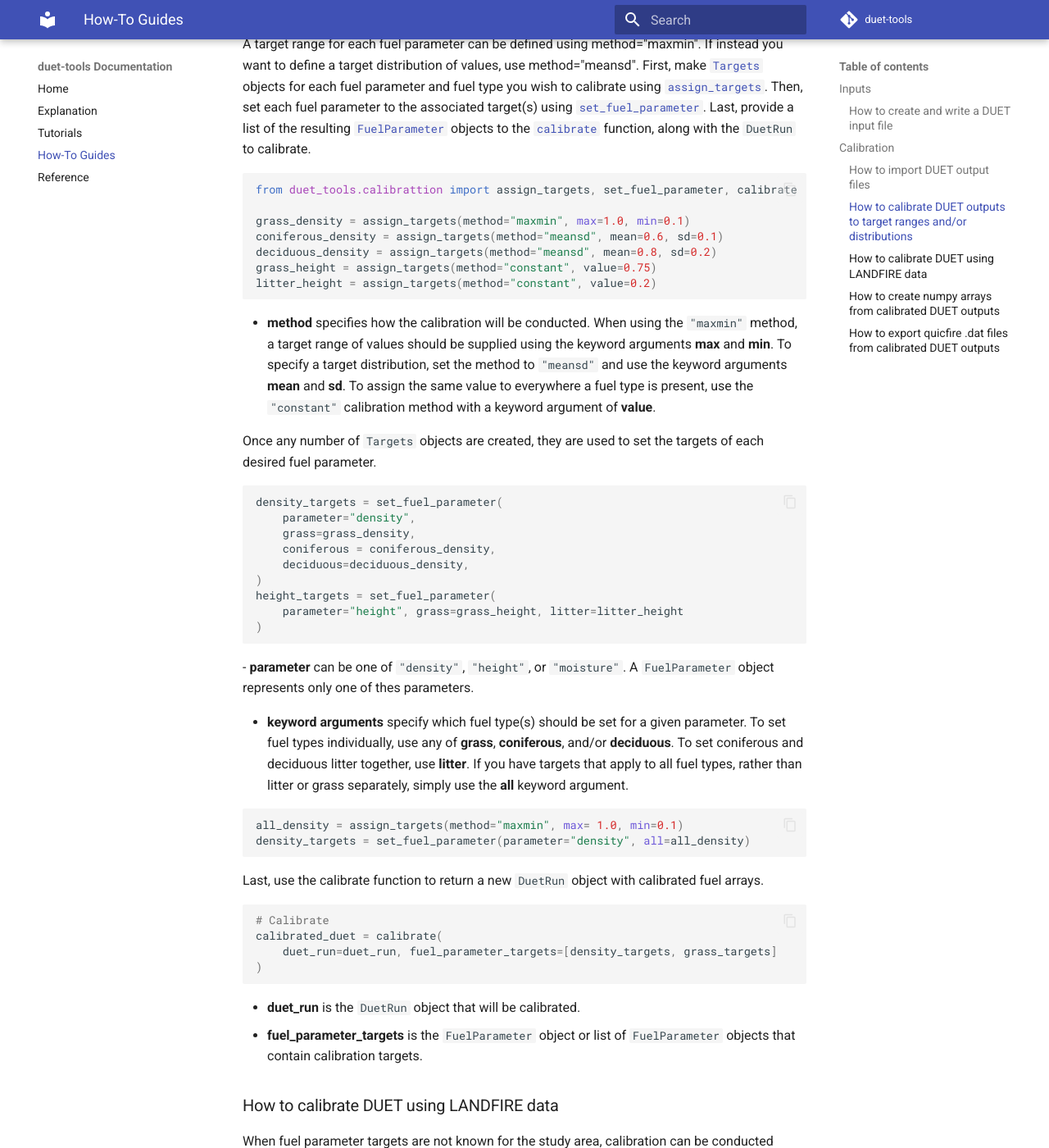
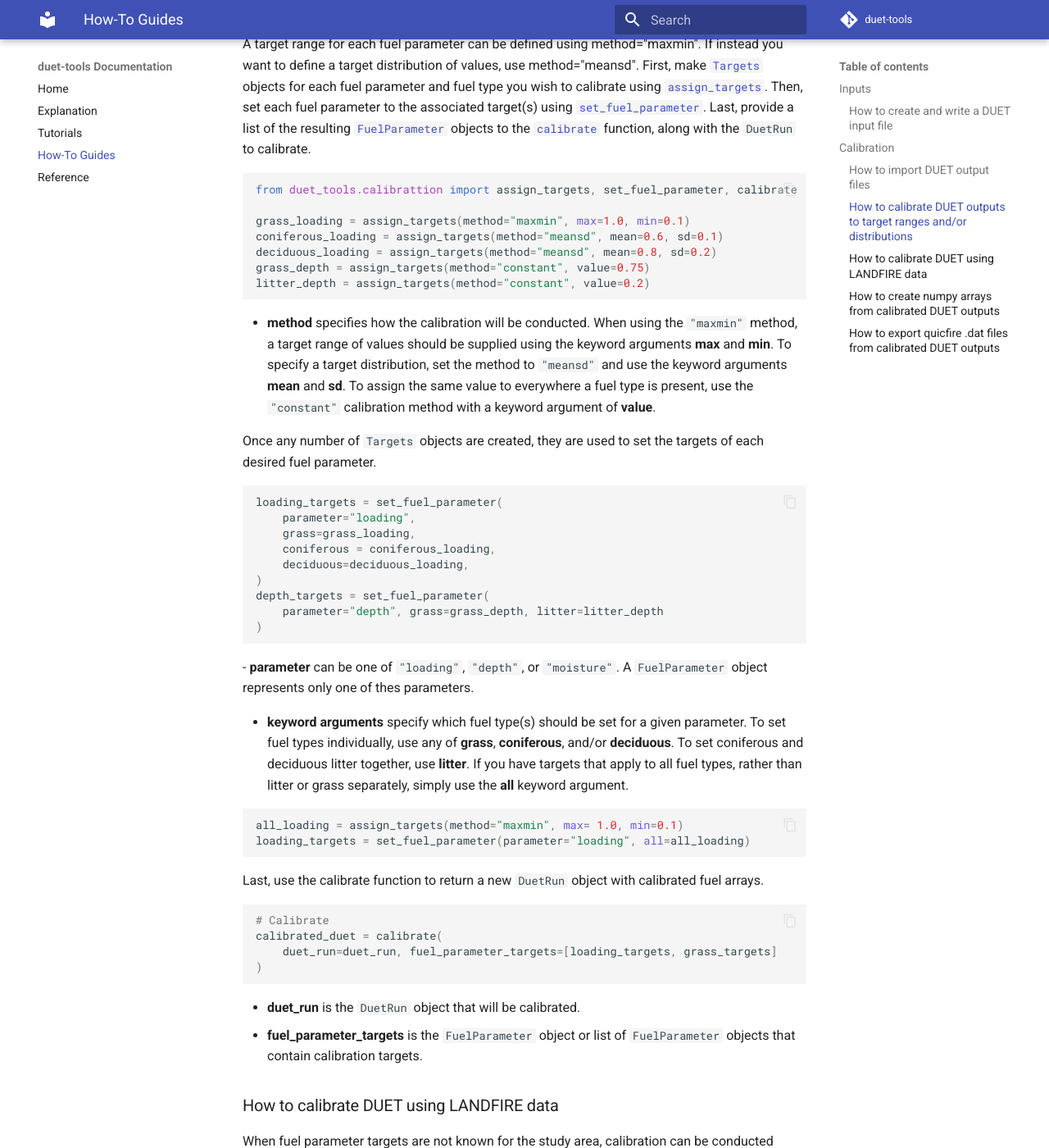
Before and after one commit to nmc-cafes/duet-tools, an MkDocs documentation site: the page built from docs/how-to-guides.md, in a window 1280 px wide and 1400 px high, scrolled down 2054 px. Shown: the whole window at 82% size. Built offline with MkDocs 1.6.1 and Material for MkDocs 9.7.7, drawn with Linux system fonts in a browser that asks for light colours; comment, search, counter and statistics services are not loaded; some of the changed text lies outside the part shown.

Commit message:
density -> loading; height -> depth

````diff
--- a/docs/how-to-guides.md
+++ b/docs/how-to-guides.md
@@ -63,15 +63,15 @@ from duet_tools.calibration import import_duet_manual
 
 duet_path = "path/to/duet/files"
 duet_run = import_duet_manual(directory=duet_path,
-                              density_grid_name="rhof.dat",
+                              loading_grid_name="rhof.dat",
                               moisture_grid_name="moist.dat",
-                              height_grid_name="depth.dat",
+                              depth_grid_name="depth.dat",
                               nx = 200,
                               ny = 200,
                               nsp = 5,
                               version="v2")
 ```
-- **density_grid_name**, **moisture_grid_name**, and **height_grid_name** are the file names of the three required DUET output arrays.
+- **loading_grid_name**, **moisture_grid_name**, and **depth_grid_name** are the file names of the three required DUET output arrays.
 - **nx** and **ny** define the number of cells in the x and y direction of the DUET grid.
 - **nsp** defines the number of separate fuel layers output by DUET. For DUET version 2, this is the tree species in the DUET input files, plus grass. For DUET version 1, this is always 2 (grass and litter).
 
@@ -84,11 +84,11 @@ First, make [`Targets`](reference.md#duet_tools.calibration.Targets) objects for
 ```python
 from duet_tools.calibrattion import assign_targets, set_fuel_parameter, calibrate
 
-grass_density = assign_targets(method="maxmin", max=1.0, min=0.1)
-coniferous_density = assign_targets(method="meansd", mean=0.6, sd=0.1)
-deciduous_density = assign_targets(method="meansd", mean=0.8, sd=0.2)
-grass_height = assign_targets(method="constant", value=0.75)
-litter_height = assign_targets(method="constant", value=0.2)
+grass_loading = assign_targets(method="maxmin", max=1.0, min=0.1)
+coniferous_loading = assign_targets(method="meansd", mean=0.6, sd=0.1)
+deciduous_loading = assign_targets(method="meansd", mean=0.8, sd=0.2)
+grass_depth = assign_targets(method="constant", value=0.75)
+litter_depth = assign_targets(method="constant", value=0.2)
 ```
 
 - **method** specifies how the calibration will be conducted. When using the `"maxmin"` method, a target range of values should be supplied using the keyword arguments **max** and **min**. To specify a target distribution, set the method to `"meansd"` and use the keyword arguments **mean** and **sd**. To assign the same value to everywhere a fuel type is present, use the `"constant"` calibration method with a keyword argument of **value**.
@@ -96,23 +96,23 @@ litter_height = assign_targets(method="constant", value=0.2)
 Once any number of `Targets` objects are created, they are used to set the targets of each desired fuel parameter.
 
 ```python
-density_targets = set_fuel_parameter(
-    parameter="density",
-    grass=grass_density,
-    coniferous = coniferous_density,
-    deciduous=deciduous_density,
+loading_targets = set_fuel_parameter(
+    parameter="loading",
+    grass=grass_loading,
+    coniferous = coniferous_loading,
+    deciduous=deciduous_loading,
 )
-height_targets = set_fuel_parameter(
-    parameter="height", grass=grass_height, litter=litter_height
+depth_targets = set_fuel_parameter(
+    parameter="depth", grass=grass_depth, litter=litter_depth
 )
 ```
-- **parameter** can be one of `"density"`, `"height"`, or `"moisture"`. A `FuelParameter` object represents only one of thes parameters.
+- **parameter** can be one of `"loading"`, `"depth"`, or `"moisture"`. A `FuelParameter` object represents only one of thes parameters.
 
 - **keyword arguments** specify which fuel type(s) should be set for a given parameter. To set fuel types individually, use any of **grass**, **coniferous**, and/or **deciduous**. To set coniferous and deciduous litter together, use **litter**. If you have targets that apply to all fuel types, rather than litter or grass separately, simply use the **all** keyword argument.
 
 ```python
-all_density = assign_targets(method="maxmin", max= 1.0, min=0.1)
-density_targets = set_fuel_parameter(parameter="density", all=all_density)
+all_loading = assign_targets(method="maxmin", max= 1.0, min=0.1)
+loading_targets = set_fuel_parameter(parameter="loading", all=all_loading)
 ```
 
 Last, use the calibrate function to return a new `DuetRun` object with calibrated fuel arrays.
@@ -120,7 +120,7 @@ Last, use the calibrate function to return a new `DuetRun` object with calibrate
 ```python
 # Calibrate
 calibrated_duet = calibrate(
-    duet_run=duet_run, fuel_parameter_targets=[density_targets, grass_targets]
+    duet_run=duet_run, fuel_parameter_targets=[loading_targets, grass_targets]
 )
 ```
 
@@ -166,10 +166,10 @@ Once LANDFIRE data is queried, targets can be assigned for whatever fuel paramet
 ```python
 from duet_tools.landfire import assign_targets_from_sb40
 
-litter_density_sb40 = assign_targets_from_sb40(
+litter_loading_sb40 = assign_targets_from_sb40(
     query=landfire_query,
     fuel_type="litter",
-    parameter="density",
+    parameter="loading",
     method="maxmin",
 )
 ```
@@ -181,11 +181,11 @@ The default calibration method is "maxmin". If the fuel parameter has only a sin
 Once a `Targets` object is obtained from `assing_targets_from_sb40` calibration proceeds in the normal way.
 
 ```python
-density_targets = set_fuel_parameter(
-    parameter="density", litter=litter_density_sb40
+loading_targets = set_fuel_parameter(
+    parameter="loading", litter=litter_loading_sb40
 )
 calibrated_duet = calibrate(
-    duet_run=duet_run, fuel_parameter_targets=density_targets
+    duet_run=duet_run, fuel_parameter_targets=loading_targets
 )
 ```
 
@@ -194,17 +194,17 @@ calibrated_duet = calibrate(
 Once a `DuetRun` object is created by the `calibrate` function, its constituent arrays can be exported to numpy ndarrays. Specify the parameter and fuel type.
 
 ```python
-grass_density_array = calibrated_duet.to_numpy(
-    fuel_type="grass", fuel_parameter="density"
+grass_loading_array = calibrated_duet.to_numpy(
+    fuel_type="grass", fuel_parameter="loading"
 ) #2D array
-litter_height_array = calibrated_duet.to_numpy(
-    fuel_type="litter", fuel_parameter="height"
+litter_depth_array = calibrated_duet.to_numpy(
+    fuel_type="litter", fuel_parameter="depth"
 )
-integrated_density = calibrated_duet.to_numpy(
-    fuel_type="integrated", fuel_parameter="density"
+integrated_loading = calibrated_duet.to_numpy(
+    fuel_type="integrated", fuel_parameter="loading"
 ) #2D array of grass and litter
-separated_density = calibrated_duet.to_numpy(
-    fuel_type="separated", fuel_parameter="height
+separated_loading = calibrated_duet.to_numpy(
+    fuel_type="separated", fuel_parameter="depth
 ) #3D array where grass is z-layer 0, coniferous litter is z-layer 1, and deciduous litter is z-layer 2
 ```
 
````
Also changed, not shown: docs/explanation.md (+6 -6 lines), duet_tools/__init__.py (+4 -4 lines), 4 other files.
